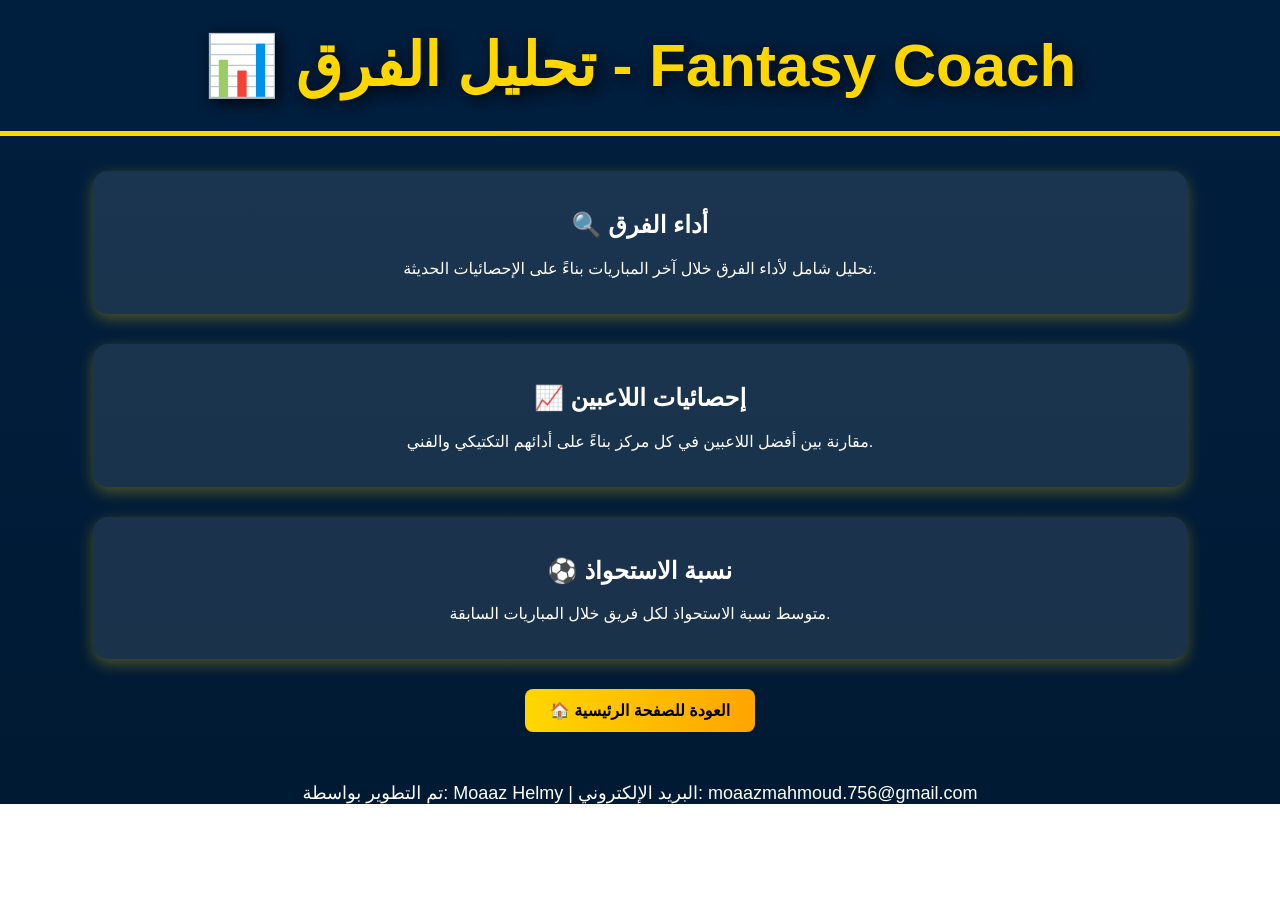
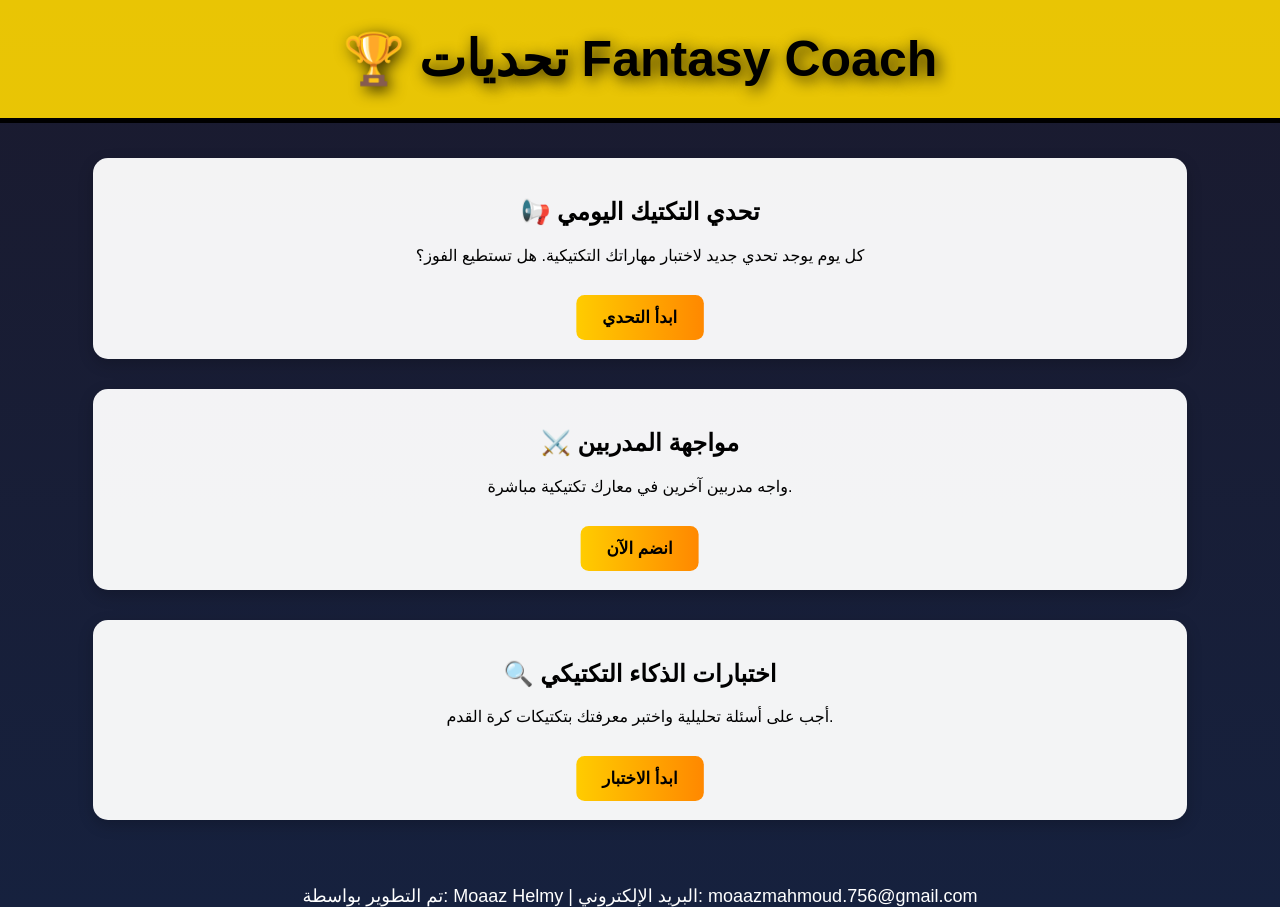
Before and after one commit to Mizo3mk/fantasy-by-mizo, a plain HTML site: page analytics.html in a window 1280 px wide. Before the commit the page ends 804 px from the top, so only its background shows below. Drawn offline with Linux system fonts and the light colour scheme.

Commit message:
Update analytics.html

```diff
--- a/analytics.html
+++ b/analytics.html
@@ -3,33 +3,36 @@
 <head>
     <meta charset="UTF-8">
     <meta name="viewport" content="width=device-width, initial-scale=1.0">
-    <title>تحليل الفرق - Fantasy Coach</title>
+    <title>التحديات - Fantasy Coach</title>
     <style>
         @keyframes fadeIn {
-            from { opacity: 0; transform: translateY(-20px); }
+            from { opacity: 0; transform: translateY(20px); }
             to { opacity: 1; transform: translateY(0); }
         }
-        @keyframes slideIn {
-            from { opacity: 0; transform: translateX(-50px); }
-            to { opacity: 1; transform: translateX(0); }
+
+        @keyframes pulse {
+            0% { transform: scale(1); }
+            50% { transform: scale(1.05); }
+            100% { transform: scale(1); }
         }
+
         body {
-            background: linear-gradient(to bottom, #001f3f, #001a33);
-            color: white;
+            background: linear-gradient(to bottom, #1a1a2e, #16213e);
+            color: #fff;
             text-align: center;
             font-family: 'Arial', sans-serif;
             margin: 0;
             padding: 0;
         }
         .header {
-            background-color: rgba(0, 31, 63, 0.9);
+            background-color: rgba(255, 215, 0, 0.9);
             padding: 30px;
-            font-size: 60px;
+            font-size: 50px;
             font-weight: bold;
-            color: gold;
+            color: black;
             text-shadow: 4px 4px 15px rgba(0, 0, 0, 0.8);
             animation: fadeIn 1s ease-in-out;
-            border-bottom: 5px solid gold;
+            border-bottom: 5px solid black;
         }
         .container {
             padding: 20px;
@@ -37,17 +40,18 @@
             flex-direction: column;
             align-items: center;
         }
-        .analysis {
-            background: rgba(255, 255, 255, 0.1);
+        .challenge {
+            background: rgba(255, 255, 255, 0.95);
             padding: 20px;
             margin: 15px auto;
             border-radius: 15px;
             width: 85%;
-            animation: slideIn 1s ease-in-out;
-            box-shadow: 0 5px 15px rgba(255, 215, 0, 0.3);
+            animation: fadeIn 1s ease-in-out;
+            box-shadow: 0 5px 15px rgba(0, 0, 0, 0.2);
+            color: black;
         }
         .button {
-            background: linear-gradient(to right, gold, orange);
+            background: linear-gradient(to right, #ffcc00, #ff8800);
             color: black;
             padding: 12px 25px;
             text-decoration: none;
@@ -56,6 +60,7 @@
             display: inline-block;
             margin-top: 15px;
             transition: transform 0.3s, box-shadow 0.3s;
+            animation: pulse 1.5s infinite;
         }
         .button:hover {
             transform: scale(1.1);
@@ -69,21 +74,23 @@
     </style>
 </head>
 <body>
-    <div class="header">📊 تحليل الفرق - Fantasy Coach</div>
+    <div class="header">🏆 تحديات Fantasy Coach</div>
     <div class="container">
-        <div class="analysis">
-            <h2>🔍 أداء الفرق</h2>
-            <p>تحليل شامل لأداء الفرق خلال آخر المباريات بناءً على الإحصائيات الحديثة.</p>
+        <div class="challenge">
+            <h2>📢 تحدي التكتيك اليومي</h2>
+            <p>كل يوم يوجد تحدي جديد لاختبار مهاراتك التكتيكية. هل تستطيع الفوز؟</p>
+            <a href="#" class="button">ابدأ التحدي</a>
         </div>
-        <div class="analysis">
-            <h2>📈 إحصائيات اللاعبين</h2>
-            <p>مقارنة بين أفضل اللاعبين في كل مركز بناءً على أدائهم التكتيكي والفني.</p>
+        <div class="challenge">
+            <h2>⚔️ مواجهة المدربين</h2>
+            <p>واجه مدربين آخرين في معارك تكتيكية مباشرة.</p>
+            <a href="#" class="button">انضم الآن</a>
         </div>
-        <div class="analysis">
-            <h2>⚽ نسبة الاستحواذ</h2>
-            <p>متوسط نسبة الاستحواذ لكل فريق خلال المباريات السابقة.</p>
+        <div class="challenge">
+            <h2>🔍 اختبارات الذكاء التكتيكي</h2>
+            <p>أجب على أسئلة تحليلية واختبر معرفتك بتكتيكات كرة القدم.</p>
+            <a href="#" class="button">ابدأ الاختبار</a>
         </div>
-        <a href="index.html" class="button">🏠 العودة للصفحة الرئيسية</a>
     </div>
     <div class="footer">تم التطوير بواسطة: Moaaz Helmy | البريد الإلكتروني: moaazmahmoud.756@gmail.com</div>
 </body>
```
